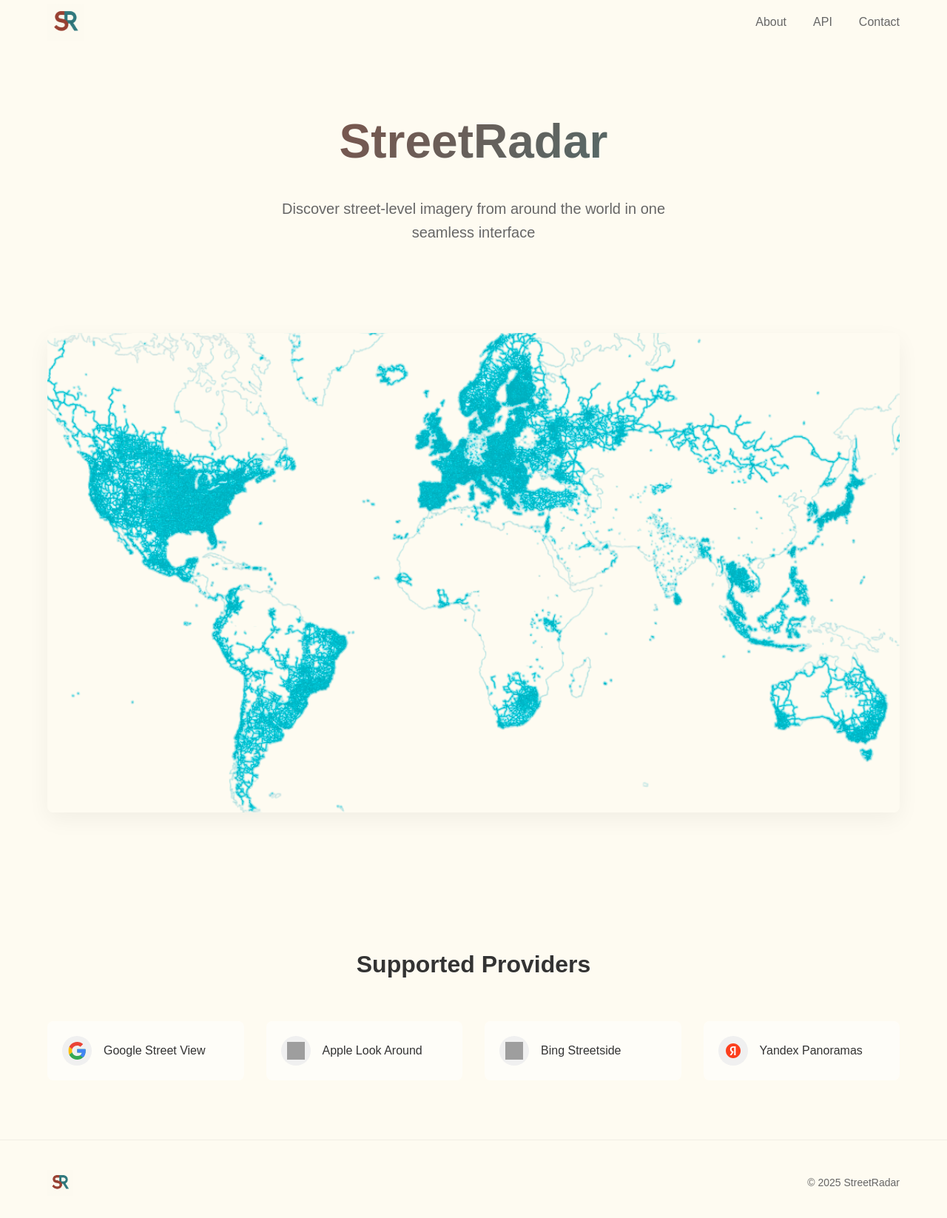
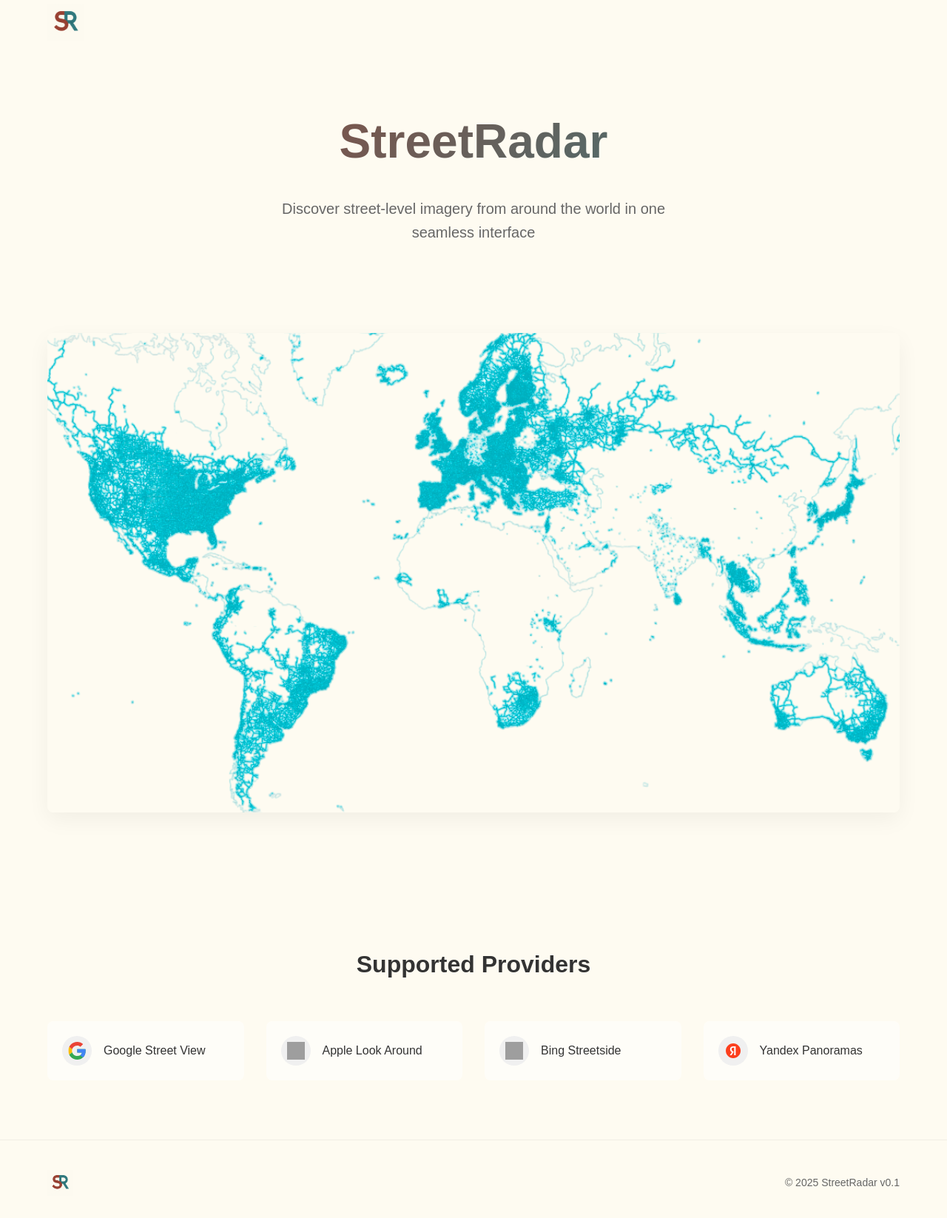
Before and after one commit to Thomas-Fernandes/StreetRadar, a Next.js app: page / in a window 1280 px wide. Shown: the top 1646 px of the page at 74% size. Built offline with nearby package versions, Linux system fonts and the light colour scheme; grey boxes are pictures that could not be loaded.

Commit message:
[ADD] favicon

```diff
--- a/src/app/layout.tsx
+++ b/src/app/layout.tsx
@@ -34,6 +34,11 @@ const geistMono = Geist_Mono({
 export const metadata: Metadata = {
     title: 'StreetRadar - Carte interactive de couverture Street View',
     description: 'Visualisez la couverture mondiale des services de Street View (Google, Apple, Bing, etc.)',
+    icons: {
+        icon: '/images/logo_no_bg.png',
+        shortcut: '/images/logo_no_bg.png',
+        apple: '/images/logo_no_bg.png',
+    },
 };
 
 /**
--- a/src/app/page.tsx
+++ b/src/app/page.tsx
@@ -5,11 +5,11 @@
  *
  * This page serves as the entry point for users and presents the main features
  * of the application. It includes several sections:
- * - A header with logo and navigation
+ * - A header with logo (navigation removed)
  * - A hero section with title and description
  * - A visual preview of the map that links to the full map page
  * - A presentation of supported Street View providers
- * - A minimalist footer
+ * - A minimalist footer with version number
  */
 
 import Link from 'next/link';
@@ -57,11 +57,6 @@ export default function Home() {
               priority
             />
           </div>
-          <nav className="nav">
-            <Link href="/about" className="nav-link">About</Link>
-            <Link href="/api" className="nav-link">API</Link>
-            <Link href="/contact" className="nav-link">Contact</Link>
-          </nav>
         </div>
       </header>
 
@@ -122,7 +117,7 @@ export default function Home() {
               height={35}
             />
           </div>
-          <span className="copyright">© {new Date().getFullYear()} StreetRadar</span>
+          <span className="copyright">© {new Date().getFullYear()} StreetRadar v0.1</span>
         </div>
       </footer>
     </div>
```
Also changed, not shown: public/images/logo_no_bg.png (added).
